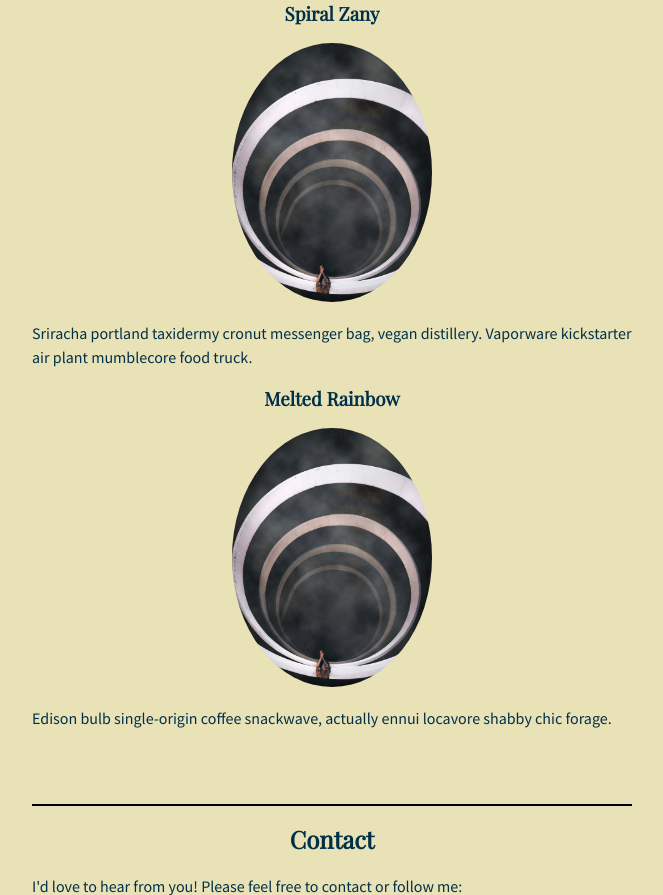
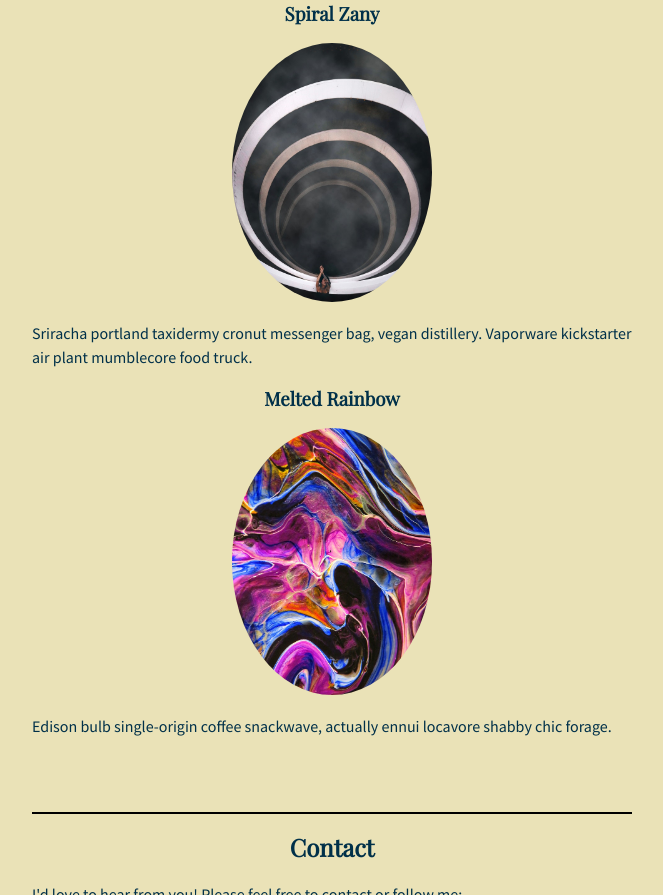
Before and after one commit to Andre88-ar/Pete-Thinkful, a plain HTML site: page index.html in a window 1280 px wide. Shown: the part 1573-2468 px from the top of the page, without its empty margins (308-971 px from the left). Drawn offline with nearby package versions, Linux system fonts and the light colour scheme.

Commit message:
Update index.html
code updates

```diff
--- a/index.html
+++ b/index.html
@@ -72,14 +72,14 @@
 
       <div>
         <h3>Spiral Zany</h3>
-        <img src="https://github.com/Andre88-ar/Pete-Thinkful/blob/main/spiral-zany%5B1%5D.png" />
+        <img src="https://raw.githubusercontent.com/Andre88-ar/Pete-Thinkful/main/spiral-zany%5B1%5D.png" />
       </div>
       <p>Sriracha portland taxidermy cronut messenger bag, vegan
         distillery. Vaporware kickstarter air plant mumblecore food truck.</p>
 
       <div>
         <h3>Melted Rainbow</h3>
-        <img src="https://raw.githubusercontent.com/Andre88-ar/Pete-Thinkful/main/spiral-zany%5B1%5D.png" />
+        <img src="https://raw.githubusercontent.com/Andre88-ar/Pete-Thinkful/main/melted-rainbow%5B1%5D.png" />
       </div>
         <p>Edison bulb single-origin coffee snackwave, actually ennui
           locavore shabby chic forage.</p>
```
